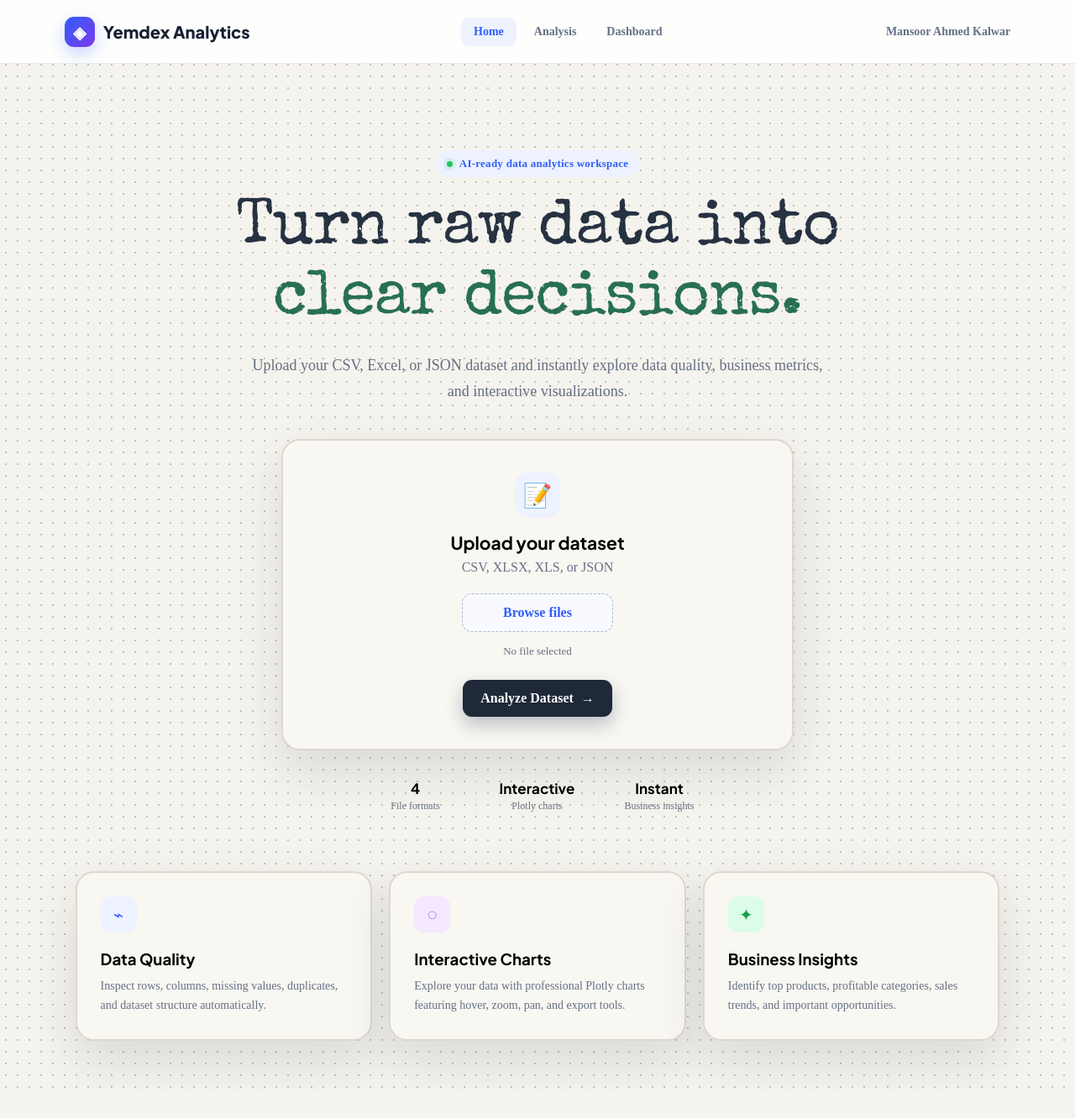
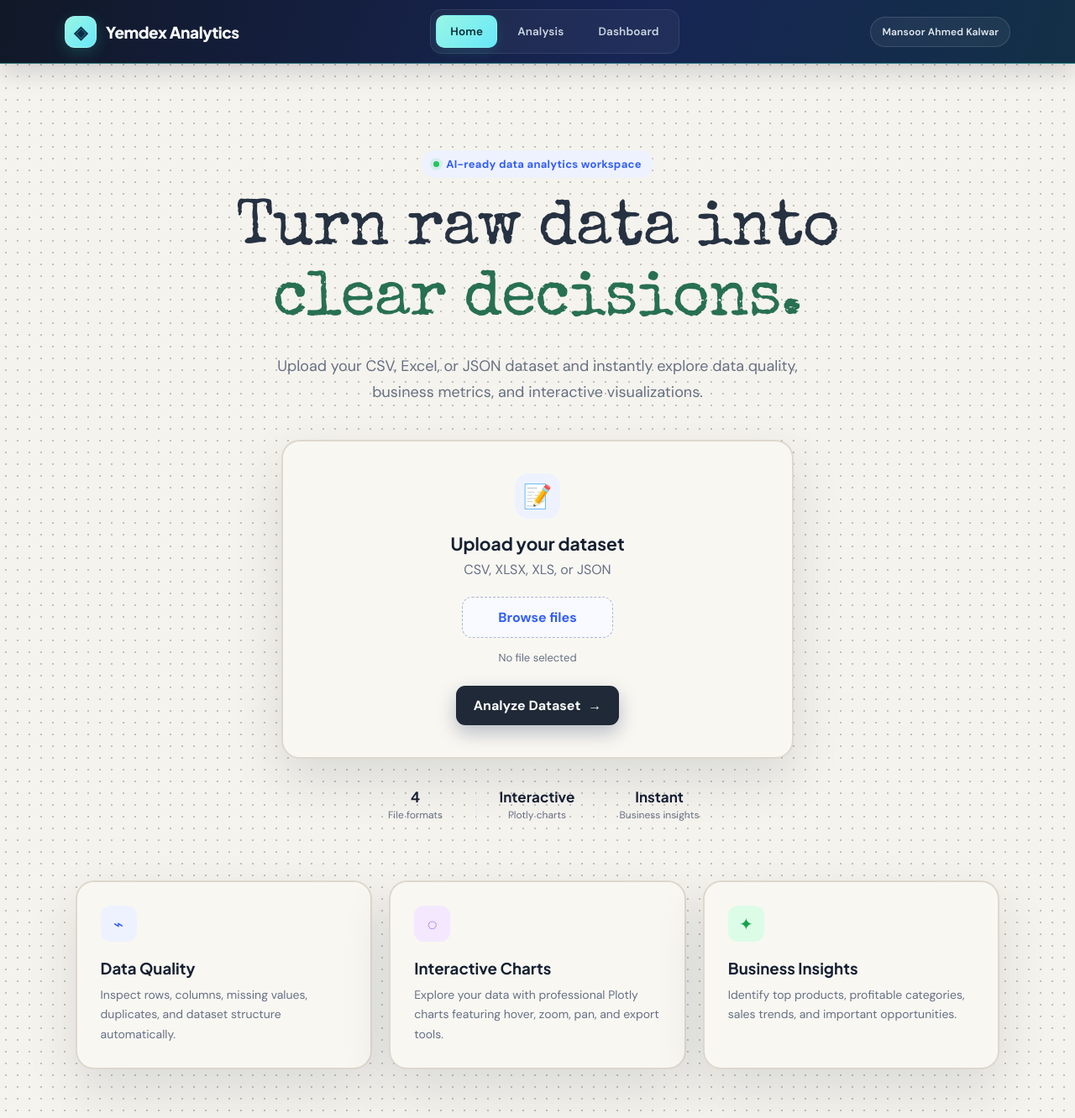
Before and after one commit to mansoorkalwar/Data_science_web_app, a Flask app: page / in a window 1280 px wide. Shown: the whole page at 84% size. Before the commit the page ends 1296 px from the top, so only its background shows below. Run offline with Flask 3, Linux system fonts and the light colour scheme; some libraries are stand-ins or nearby versions; some web fonts are replaced.

Commit message:
Polish navbar colors and typography

```diff
--- a/static/css/style.css
+++ b/static/css/style.css
@@ -32,6 +32,8 @@ html {
 body {
     margin: 0;
     min-height: 100vh;
+    font-family: "DM Sans", sans-serif;
+    color: var(--text);
 
     background-color: #f5f3ed;
 
@@ -58,15 +60,15 @@ button {
 }
 
 .navbar {
-    height: 76px;
+    min-height: 76px;
     padding: 0 clamp(20px, 6vw, 90px);
     display: flex;
     align-items: center;
     justify-content: space-between;
     gap: 25px;
-    background: rgba(255,255,255,.88);
-    backdrop-filter: blur(16px);
-    border-bottom: 1px solid rgba(230,234,240,.9);
+    background: linear-gradient(110deg, #111827 0%, #172554 58%, #123047 100%);
+    border-bottom: 1px solid rgba(94, 234, 212, .45);
+    box-shadow: 0 8px 28px rgba(15, 23, 42, .18);
     position: sticky;
     top: 0;
     z-index: 1000;
@@ -75,51 +77,74 @@ button {
 .brand {
     display: flex;
     align-items: center;
-    gap: 10px;
-    color: var(--text);
+    gap: 11px;
+    color: #f8fafc;
     font-family: "Plus Jakarta Sans", sans-serif;
-    font-size: 20px;
+    font-size: 19px;
     font-weight: 800;
+    letter-spacing: -.45px;
     text-decoration: none;
+    white-space: nowrap;
 }
 
 .brand-icon {
-    width: 36px;
-    height: 36px;
-    border-radius: 11px;
+    width: 38px;
+    height: 38px;
+    border: 1px solid rgba(255, 255, 255, .24);
+    border-radius: 12px;
     display: grid;
     place-items: center;
-    color: #fff;
-    background: linear-gradient(135deg, var(--primary), var(--purple));
-    box-shadow: 0 8px 20px rgba(49,94,251,.25);
+    color: #082f49;
+    background: linear-gradient(135deg, #99f6e4, #67e8f9);
+    box-shadow: 0 5px 18px rgba(45, 212, 191, .22);
+    font-size: 21px;
 }
 
 .nav-links {
     display: flex;
     align-items: center;
-    gap: 6px;
+    gap: 7px;
+    padding: 6px;
+    border: 1px solid rgba(255, 255, 255, .09);
+    border-radius: 14px;
+    background: rgba(255, 255, 255, .045);
 }
 
 .nav-link {
-    padding: 9px 15px;
-    border-radius: 9px;
+    padding: 10px 16px;
+    border: 1px solid transparent;
+    border-radius: 10px;
     text-decoration: none;
-    color: var(--muted);
+    color: #cbd5e1;
+    font-family: "DM Sans", sans-serif;
     font-weight: 600;
-    font-size: 14px;
-    transition: .2s ease;
+    font-size: 13.5px;
+    letter-spacing: .15px;
+    transition: color .2s ease, background .2s ease, transform .2s ease;
 }
 
-.nav-link:hover,
+.nav-link:hover {
+    color: #ffffff;
+    background: rgba(255, 255, 255, .09);
+    transform: translateY(-1px);
+}
+
 .nav-link.active-nav {
-    color: var(--primary);
-    background: #eef2ff;
+    color: #062c35;
+    background: linear-gradient(135deg, #99f6e4, #67e8f9);
+    box-shadow: 0 4px 14px rgba(45, 212, 191, .16);
 }
 
 .profile-name {
-    color: var(--muted);
-    font-size: 14px;
+    padding: 9px 13px;
+    border: 1px solid rgba(255, 255, 255, .13);
+    border-radius: 999px;
+    background: rgba(255, 255, 255, .055);
+    color: #e2e8f0;
+    font-size: 12px;
     font-weight: 600;
+    letter-spacing: .15px;
+    white-space: nowrap;
 }
 
 .page {
```
